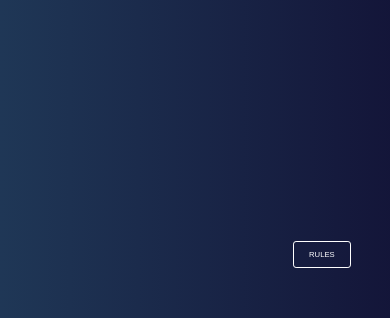
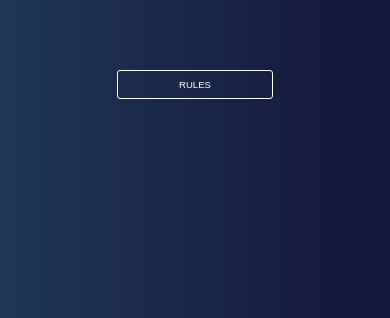
Before and after one commit to raulx/rockPaperScissors, a React (Create React App) app: page / in a window 390 px wide. Shown: the part 492-810 px from the top of the page. Built offline with nearby package versions, Linux system fonts and the light colour scheme.

Commit message:
ninth commit

```diff
--- a/src/css/sass/components/_button.scss
+++ b/src/css/sass/components/_button.scss
@@ -22,7 +22,7 @@
         border: .2rem solid #fff;
         color: #fff;
         border-radius: .8rem;
-        font-size: 2rem;
+        font-size: 2.5rem;
         cursor: pointer;
     }
 }
--- a/src/css/sass/main.scss
+++ b/src/css/sass/main.scss
@@ -90,4 +90,17 @@ body{
     .choice h2:nth-child(1){
       order: 2;
     }
+    .btn--secondary{
+      bottom: 10%;
+      left: 50%;
+      transform: translateX(-50%);
+    }
   }
+  @media(max-height:900px){
+    .winner{
+      bottom: 40%;
+    }
+    .btn--secondary{
+      bottom: 30%;
+    }
+  }
--- a/src/css/style.css
+++ b/src/css/style.css
@@ -156,7 +156,7 @@
   border: 0.2rem solid #fff;
   color: #fff;
   border-radius: 0.8rem;
-  font-size: 2rem;
+  font-size: 2.5rem;
   cursor: pointer;
 }
 
@@ -280,6 +280,19 @@ body {
   .choice h2:nth-child(1) {
     order: 2;
   }
+  .btn--secondary {
+    bottom: 10%;
+    left: 50%;
+    transform: translateX(-50%);
+  }
+}
+@media (max-height: 900px) {
+  .winner {
+    bottom: 40%;
+  }
+  .btn--secondary {
+    bottom: 30%;
+  }
 }
 
 /*# sourceMappingURL=style.css.map */
```
Also changed, not shown: 1 other file (tests, documents, lock files or other folders).
